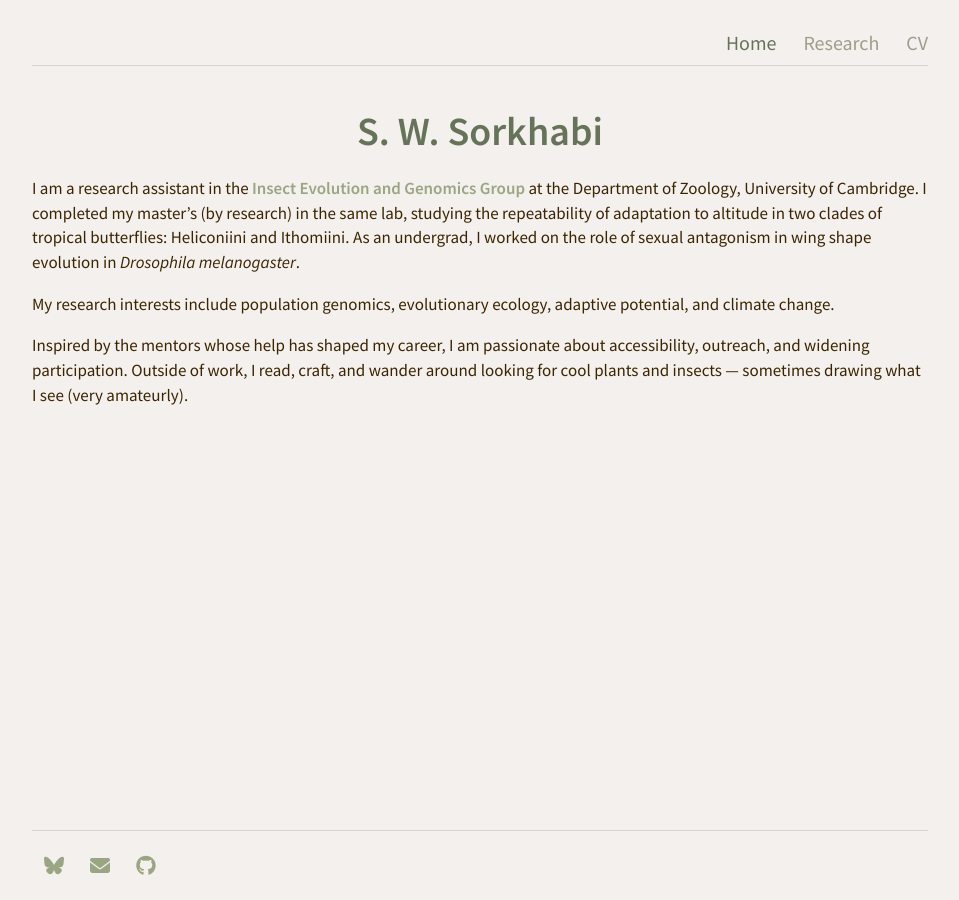
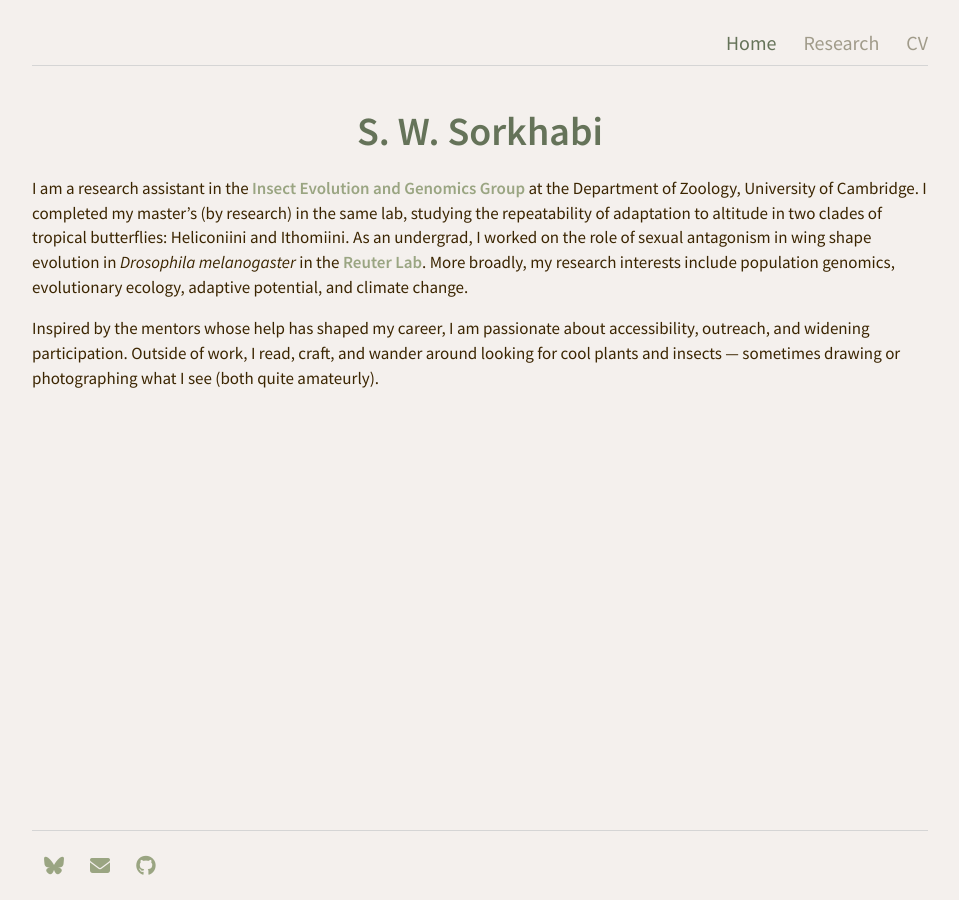
Before and after one commit to ssorkhabi/ssorkhabi.github.io, a Jekyll site: the page built from index.md, in a window 1280 px wide. Shown: the whole page, without its empty margins (160-1119 px from the left). Built offline with Jekyll 4.4.1, drawn with Linux system fonts in a browser that asks for light colours.

Commit message:
updated the text

```diff
--- a/index.md
+++ b/index.md
@@ -3,11 +3,8 @@
 title: Home
 ---
 
-I am a research assistant in the [Insect Evolution and Genomics Group](https://www.heliconius.zoo.cam.ac.uk/){:target="_blank"} at the Department of Zoology, University of Cambridge. I completed my master's (by research) in the same lab, studying the repeatability of adaptation to altitude in two clades of tropical butterflies: Heliconiini and Ithomiini. As an undergrad, I worked on the role of sexual antagonism in wing shape evolution in *Drosophila melanogaster*.
+I am a research assistant in the [Insect Evolution and Genomics Group](https://www.heliconius.zoo.cam.ac.uk/){:target="_blank"} at the Department of Zoology, University of Cambridge. I completed my master's (by research) in the same lab, studying the repeatability of adaptation to altitude in two clades of tropical butterflies: Heliconiini and Ithomiini. As an undergrad, I worked on the role of sexual antagonism in wing shape evolution in *Drosophila melanogaster* in the [Reuter Lab](https://reuterlab.github.io/). More broadly, my research interests include population genomics, evolutionary ecology, adaptive potential, and climate change.
 {: .lighter}
 
-My research interests include population genomics, evolutionary ecology, adaptive potential, and climate change.
+Inspired by the mentors whose help has shaped my career, I am passionate about accessibility, outreach, and widening participation. Outside of work, I read, craft, and wander around looking for cool plants and insects — sometimes drawing or photographing what I see (both quite amateurly).
 {: .lighter}
-
-Inspired by the mentors whose help has shaped my career, I am passionate about accessibility, outreach, and widening participation. Outside of work, I read, craft, and wander around looking for cool plants and insects — sometimes drawing what I see (very amateurly).
-{: .lighter}
```
